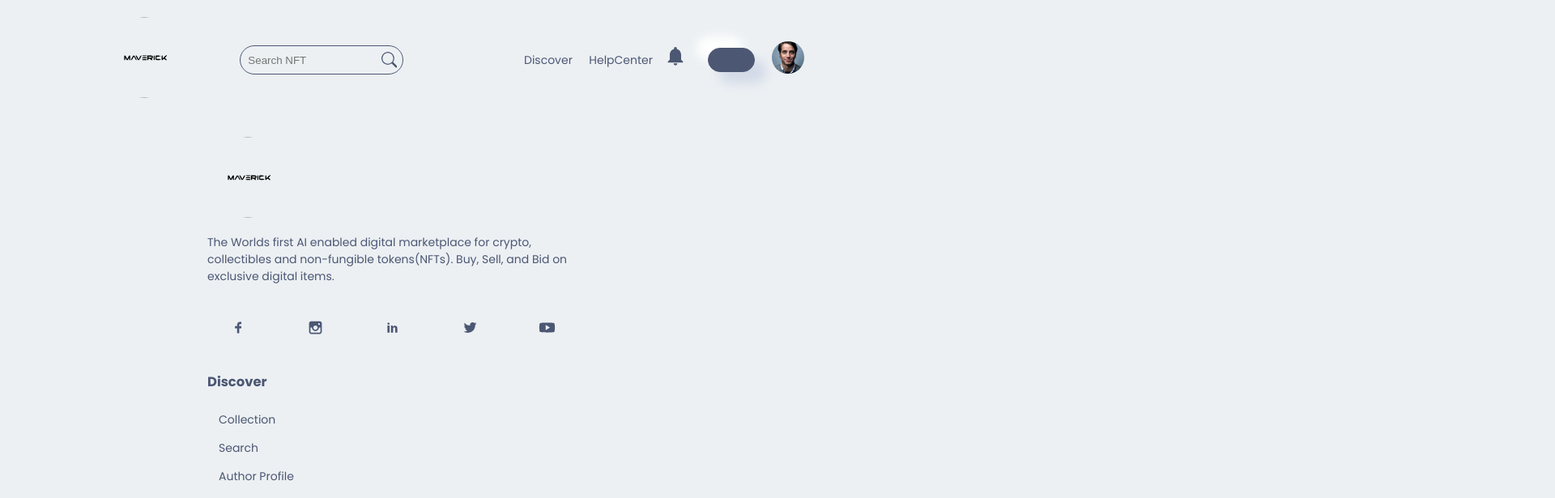
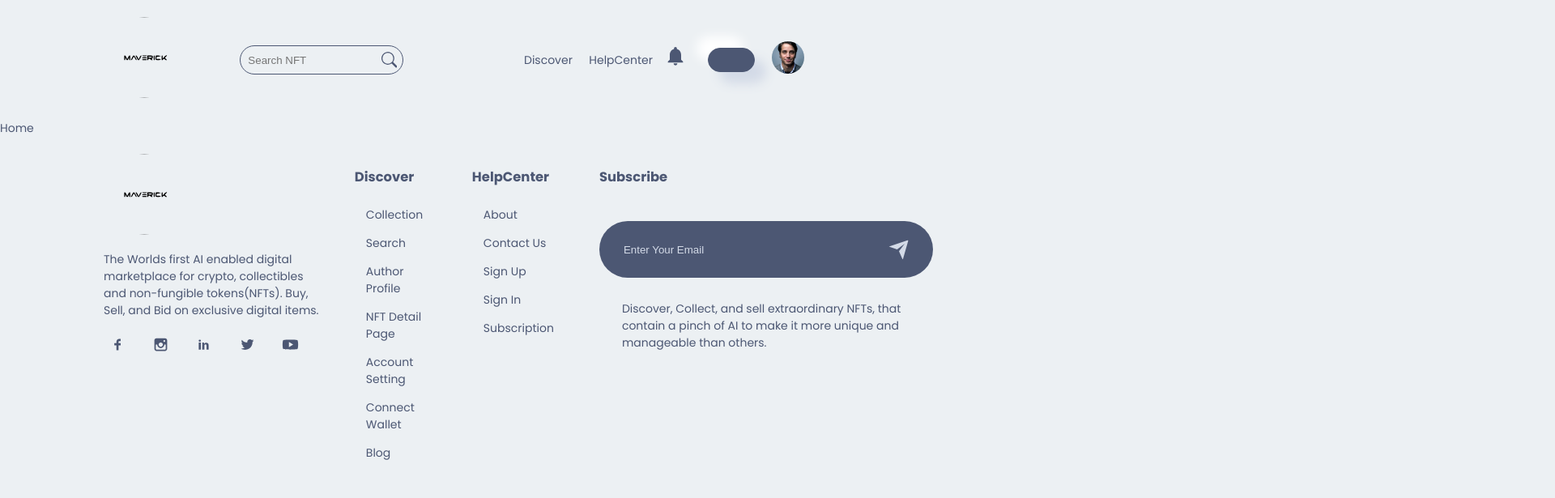
Before and after one commit to Nihar0071/NFTMarketplace-Template-, a Next.js app: page / in a window 1280 px wide. Shown: the top 615 px of the page at 81% size, 1920 px wide, since content can reach past the window. Built offline with nearby package versions, Linux system fonts and the light colour scheme.

Commit message:
Footer Done

```diff
--- a/components/Footer/Footer.jsx
+++ b/components/Footer/Footer.jsx
@@ -32,6 +32,7 @@ const Footer = () => {
                   <TiSocialYoutube/>
                 </a>
             </div>
+        </div>
             <div className={Style.footer_box_discover}>
               <h3>Discover</h3>
               <Discover/>
@@ -53,7 +54,7 @@ const Footer = () => {
                 </p>
               </div>
             </div>
-        </div>
+
       </div>
     </div>
   )
--- a/components/Footer/Footer.module.css
+++ b/components/Footer/Footer.module.css
@@ -1,5 +1,5 @@
 .footer{
-    width: 200%;
+    width: 100%;
     padding-block: 1.5rem;
     position: relative;
 }
@@ -7,13 +7,11 @@
     width: 80%;
     margin: 0 auto;
     display: grid;
-    grid-template-columns: 1.3fr repeat(2,1fr) 2fr;
+    grid-template-columns: 1.3fr repeat(2,.5fr) 2fr;
     align-items: flex-start;
     justify-content: space-between;
     gap: 3rem;
 }
-
-
 .footer_social{
     display: flex;
     gap: 1.3rem;
@@ -22,7 +20,7 @@
 }
 .footer_social a{
     display: grid;
-    padding: 2rem;
+    padding: .5rem;
     transition: all .3s ease-in;
     border-radius: 50%;
 }
@@ -39,7 +37,7 @@
     padding: 1.5rem 2rem;
     background-color: var(--icons-color);
     color: var(--shadow-dark-color);
-    border-radius: 50%;
+    border-radius: 5rem;
     margin-top: 3rem;
 }
 
--- a/components/NavBar/NavBar.module.css
+++ b/components/NavBar/NavBar.module.css
@@ -5,7 +5,7 @@
     z-index: 111111111;
 }
 .navbar_container{
-    width: 80%;
+    width:80%;
     margin: 0 auto;
     display: grid;
     grid-template-columns: repeat(2,1fr);
--- a/pages/_app.js
+++ b/pages/_app.js
@@ -5,8 +5,9 @@ import { NavBar,Footer } from "@/components/componentsindex";
 const MyApp = ({ Component, pageProps }) =>(
     <div>
         <NavBar/>
+        <Component {...pageProps} />
         <Footer/>
-        <Component {...pageProps} />
+
     </div>
 );
 
```
